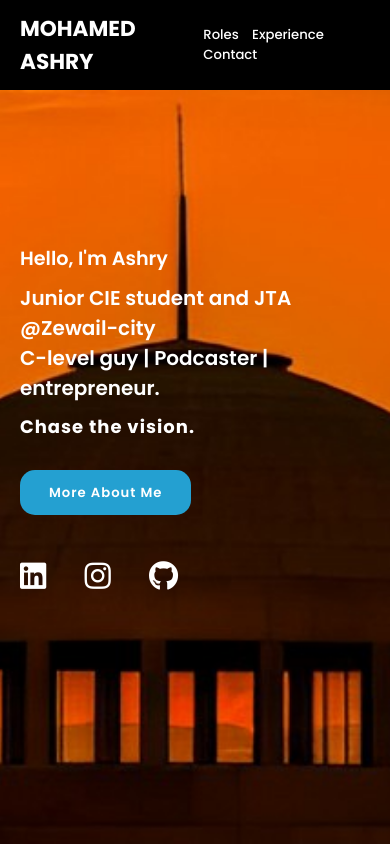
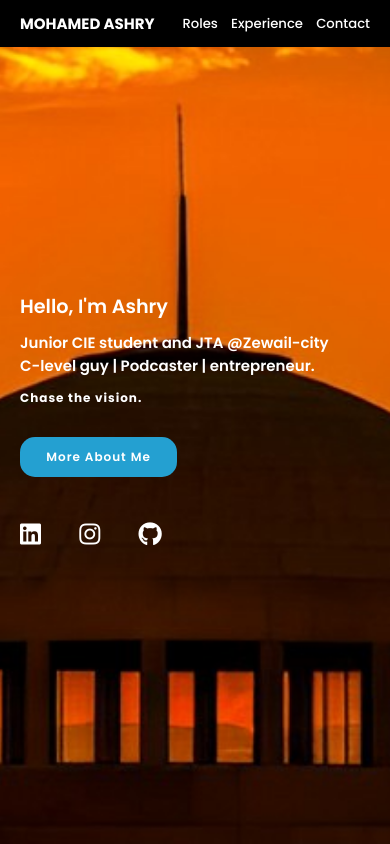
Before and after one commit to Mohamed34re/My_Website, a plain HTML site: page index.html in a window 390 px wide. Shown: the top 844 px of the page. Drawn offline with Linux system fonts and the light colour scheme.

Commit message:
Add files via upload

```diff
--- a/style.css
+++ b/style.css
@@ -30,6 +30,12 @@ header {
     text-transform: uppercase;
     font-weight: 700;
     font-size: 1.8em;
+}
+
+@media (max-width: 767px) {
+    .logo {
+        font-size: 15px;
+    }
 }
 
 .navigation a{
@@ -78,10 +84,7 @@ section {
 
 @media (max-width:767px) {
     .main h2 span {
-        display: inline-block;
-        margin-top: 10px;
-        color: #ffff;
-        font-size: 20px;
+        font-size: 15px;
         font-weight: 600;
     }
 }
@@ -93,6 +96,12 @@ section {
     letter-spacing: 1px;
     margin-top: 10px;
     margin-bottom: 30px;
+}
+
+@media (max-width:767px) {
+    .main h3 {
+        font-size: 1em;
+    }
 }
 
 .main-btn {
@@ -109,6 +118,12 @@ section {
     transition: 0.7s ease;
 }
 
+@media (max-width:767px) {
+    .main-btn {
+        font-size: 1em;
+    }
+}
+
 .main-btn:hover {
     background-color: #0a49f6;
     transform: scale(1.1);
@@ -118,6 +133,13 @@ section {
     color: #ffff;
     font-size: 2.5em;
     padding-right: 35px;
+}
+
+
+@media (max-width:767px) {
+    .social-icons a {
+        font-size: 2em;
+    }
 }
 
 .title {
```
